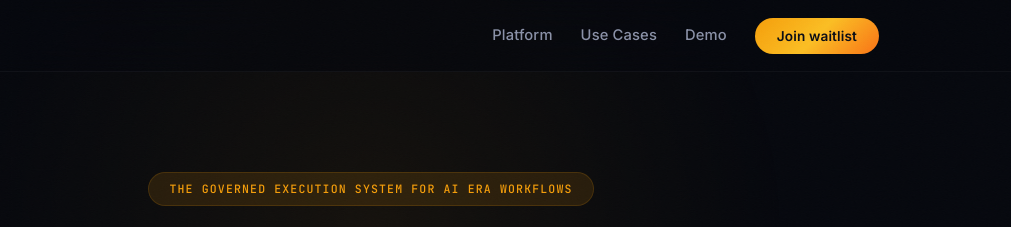
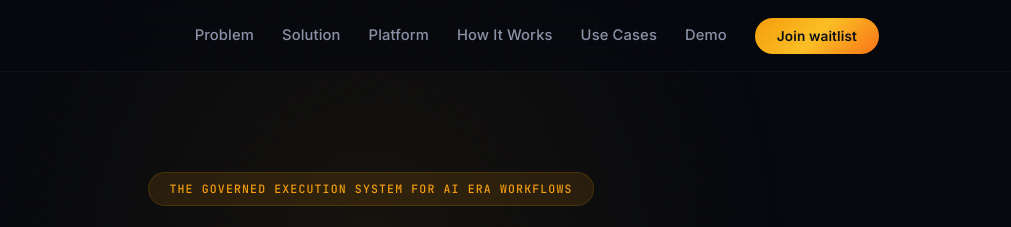
Before and after one commit to GuavionAdmin/guavion-website, a website built with Vite: page index.html in a window 1280 px wide. Shown: the top 227 px of the page, 269-1280 px from the left. Built offline with nearby package versions, Linux system fonts and the light colour scheme; no server answers.

Commit message:
Add all sections to header and footer nav
Made-with: Cursor

```diff
--- a/index.html
+++ b/index.html
@@ -19,7 +19,10 @@
         <img src="/GuavionLogoNew.png" alt="Guavion" class="header__logo-img" />
       </a>
       <nav class="header__nav">
+        <a href="#problem">Problem</a>
+        <a href="#solution">Solution</a>
         <a href="#platform">Platform</a>
+        <a href="#how">How It Works</a>
         <a href="#use-cases">Use Cases</a>
         <a href="#demo">Demo</a>
       </nav>
@@ -258,7 +261,10 @@
       </p>
       <p class="footer__tagline">The governed execution system for AI era workflows.</p>
       <nav class="footer__nav">
+        <a href="#problem">Problem</a>
+        <a href="#solution">Solution</a>
         <a href="#platform">Platform</a>
+        <a href="#how">How It Works</a>
         <a href="#use-cases">Use Cases</a>
         <a href="#demo">Demo</a>
         <a href="#waitlist">Waitlist</a>
```
